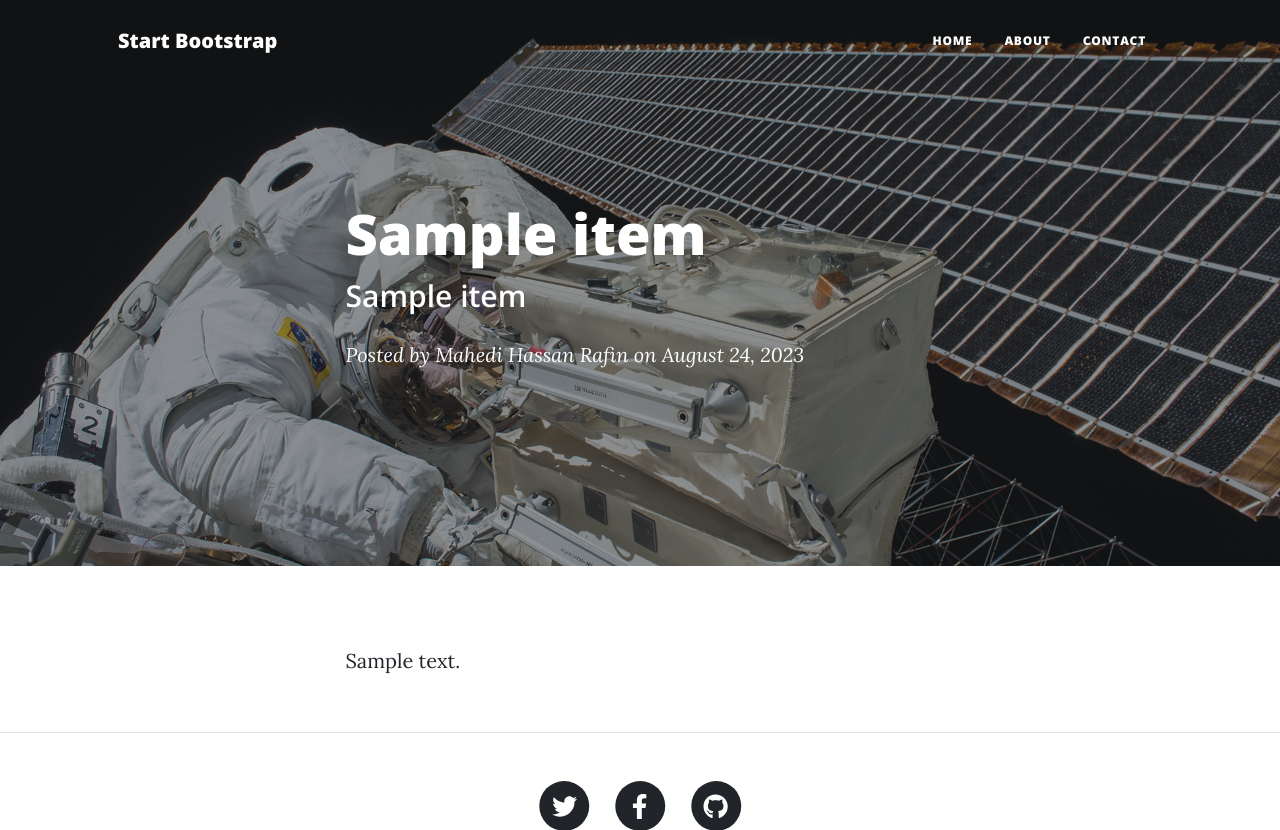
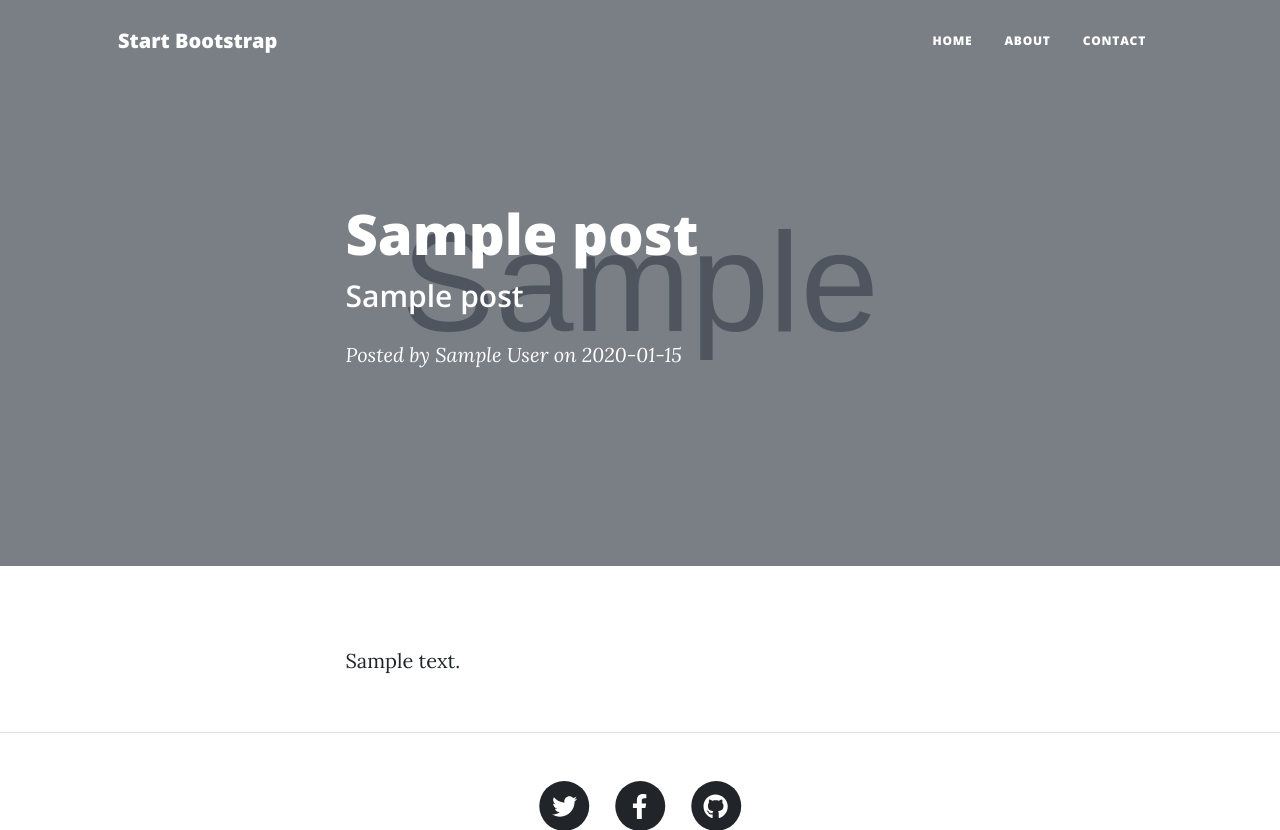
Before and after one commit to mhrafin/Blogging-Website, a Flask app: page /post/1 in a window 1280 px wide. Shown: the top 830 px of the page. Run offline with Flask 3, Linux system fonts and the light colour scheme; tables that the repository leaves empty hold one stand-in row (values such as "Sample post"); grey boxes marked "Sample" are stand-in pictures; a database or web service that is not in the repository returns one stand-in record (values such as "Sample title"); data that the repository does not hold is empty; some libraries are stand-ins or nearby versions.

Commit message:
Get post items and show it

```diff
--- a/main.py
+++ b/main.py
@@ -69,7 +69,9 @@ def home():
     res = req.get(data_url)
     data = res.json()
 
-    return render_template("index.html", current_year=current_year, posts=data)
+    posts = db.session.execute(db.select(Post)).scalars()
+
+    return render_template("index.html", current_year=current_year, posts=posts)
 
 
 @app.route("/about")
@@ -92,13 +94,8 @@ def contact():
 
 @app.route("/post/<int:id>")
 def get_post(id):
-    res = req.get(data_url)
-    data = res.json()
-    the_post = None
-    for post in data:
-        if post["id"] == id:
-            the_post = post
-    return render_template("post.html", current_year=current_year, post=the_post)
+    post = db.session.execute(db.select(Post).where(Post.id == id)).scalar()
+    return render_template("post.html", current_year=current_year, post=post)
 
 
 if __name__ == "__main__":
--- a/templates/index.html
+++ b/templates/index.html
@@ -29,8 +29,8 @@
                         </a>
                         <p class="post-meta">
                             Posted by
-                            <a href="#!">Mahedi Hassan Rafin</a>
-                            on September 24, 2023
+                            <a href="#!">{{ post.author }}</a>
+                            on {{ post.date }}
                         </p>
                     </div>
                     <!-- Divider-->
--- a/templates/post.html
+++ b/templates/post.html
@@ -5,7 +5,7 @@
 <body>
     {% include 'nav.html' %}
     <!-- Page Header-->
-    <header class="masthead" style="background-image: url('assets/img/post-bg.jpg')">
+    <header class="masthead" style="background-image: url('{{ post.img_url }}')">
         <div class="container position-relative px-4 px-lg-5">
             <div class="row gx-4 gx-lg-5 justify-content-center">
                 <div class="col-md-10 col-lg-8 col-xl-7">
@@ -14,8 +14,8 @@
                         <h2 class="subheading">{{ post.subtitle}}</h2>
                         <span class="meta">
                             Posted by
-                            <a href="#!">Mahedi Hassan Rafin</a>
-                            on August 24, 2023
+                            <a href="#!">{{ post.author }}</a>
+                            on {{post.date}}
                         </span>
                     </div>
                 </div>
@@ -28,7 +28,7 @@
             <div class="row gx-4 gx-lg-5 justify-content-center">
                 <div class="col-md-10 col-lg-8 col-xl-7">
                     <p>
-                        {{ post.body }}
+                        {{ post.body|safe }}
                     </p>
                 </div>
             </div>
```
